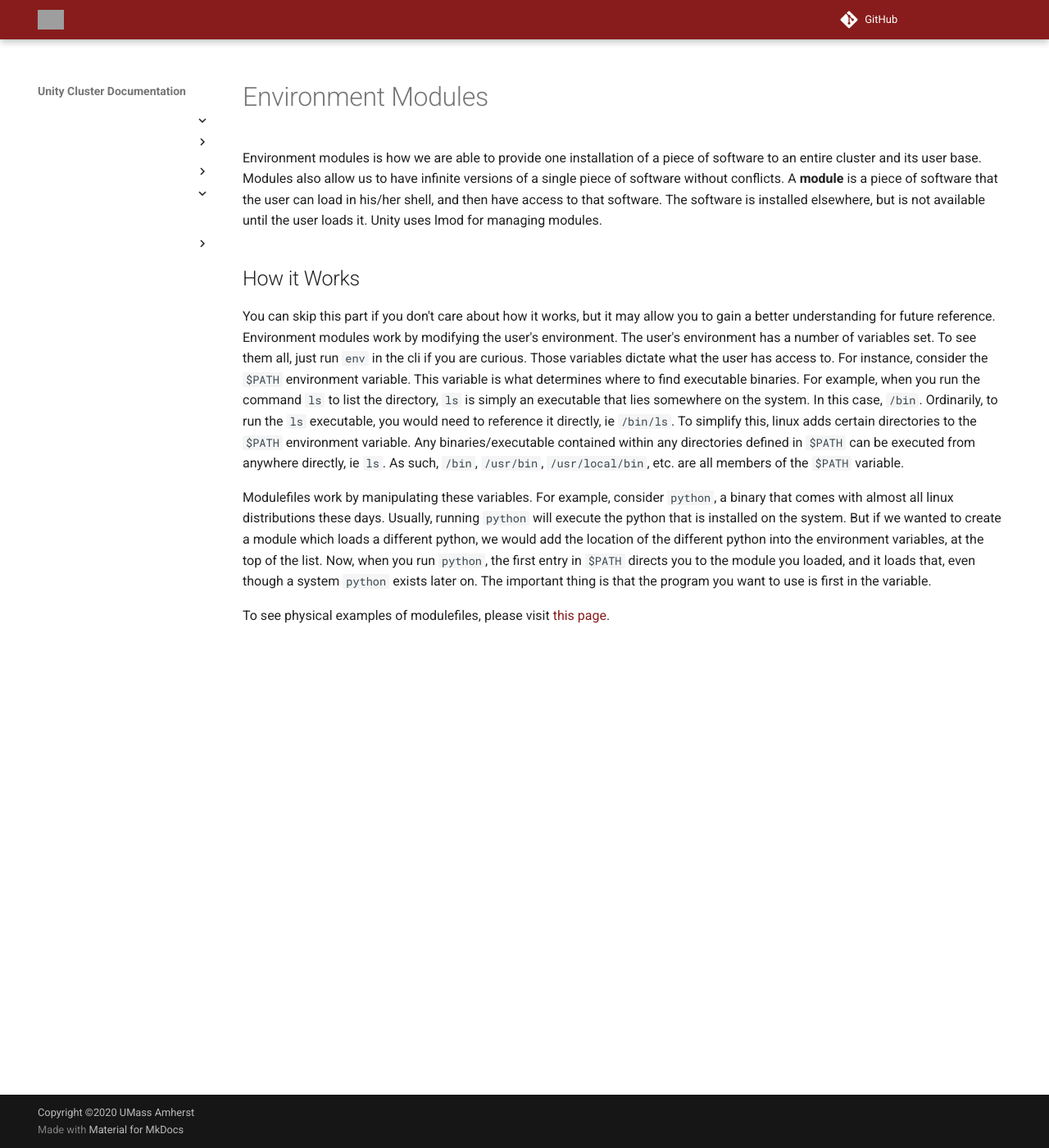
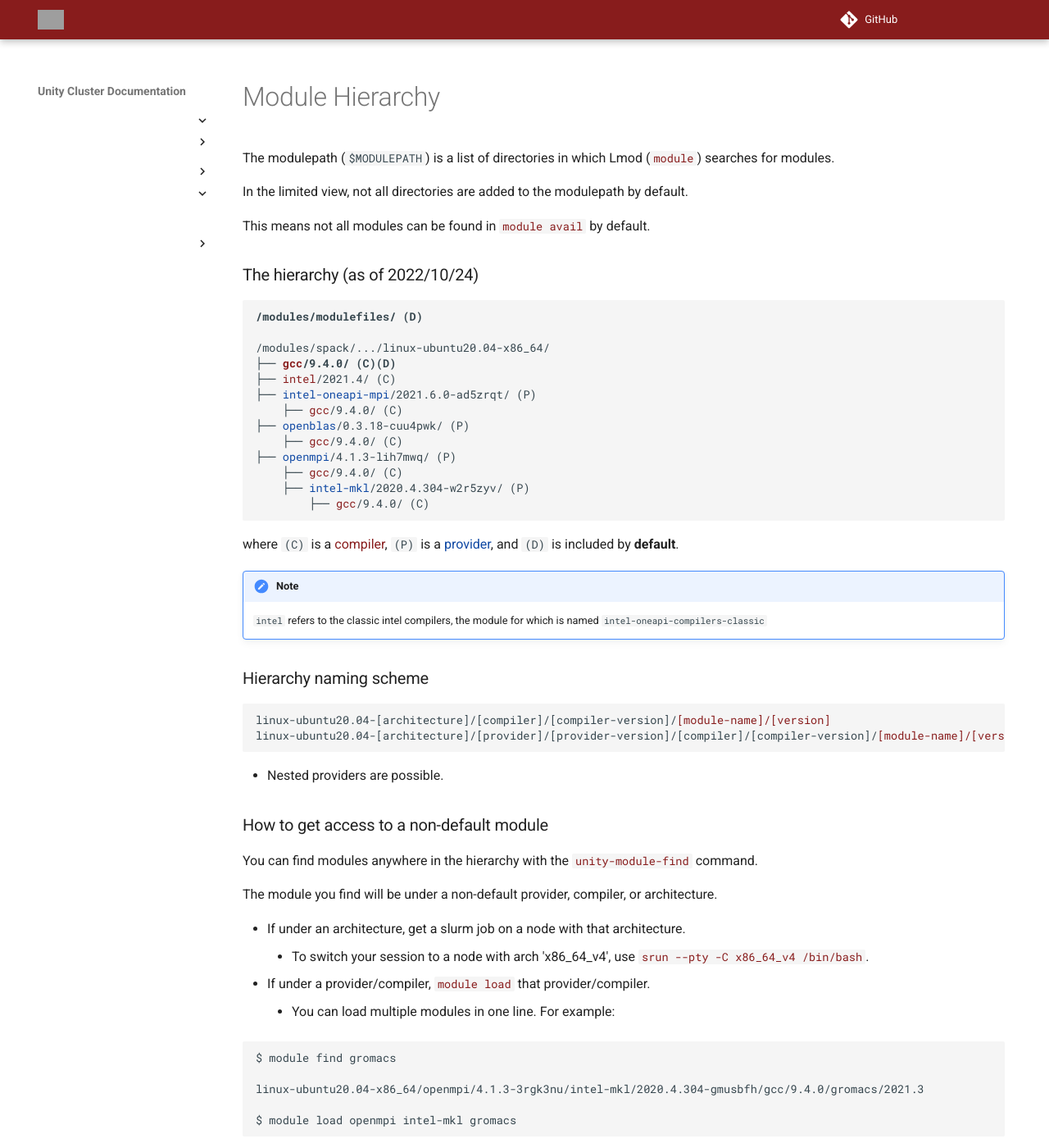
Before and after one commit to UMass-RC/unity-docs, an MkDocs documentation site: the page built from docs/modules/hierarchy.md, in a window 1280 px wide and 1400 px high. Shown: the whole window at 82% size. Built offline with MkDocs 1.6.1 and Material for MkDocs 9.7.7, drawn with Linux system fonts in a browser that asks for light colours; comment, search, counter and statistics services are not loaded; some of the changed text lies outside the part shown; grey boxes are pictures that could not be loaded.

Commit message:
add getting started > software > module hierarchy page

````diff
--- a/docs/extra.css
+++ b/docs/extra.css
@@ -13,3 +13,29 @@
 .md-sidebar--secondary {
   display: none !important;
 }
+
+/*
+html classes for colors that I invented
+to use them in code blocks, you must use html code blocks:
+    inline -> <code>
+    multiline -> <pre><code>
+*/
+.md-typeset red {
+  color: #881c1c !important
+}
+    .md-typeset red code {
+      color: #881c1c
+    }
+    .md-typeset red li {
+      color: #881c1c
+    }
+
+.md-typeset blue {
+  color: #0f48a3 !important
+}
+    .md-typeset blue code {
+      color: #0f48a3
+    }
+    .md-typeset blue li {
+      color: #0f48a3
+    }
--- a/docs/modules/hierarchy.md
+++ b/docs/modules/hierarchy.md
@@ -1,10 +1,58 @@
-# Environment Modules #
-Environment modules is how we are able to provide one installation of a piece of software to an entire cluster and its user base. Modules also allow us to have infinite versions of a single piece of software without conflicts. A **module** is a piece of software that the user can load in his/her shell, and then have access to that software. The software is installed elsewhere, but is not available until the user loads it. Unity uses lmod for managing modules.
+# Module Hierarchy #
 
-## How it Works ##
-You can skip this part if you don't care about how it works, but it may allow you to gain a better understanding for future reference.
-Environment modules work by modifying the user's environment. The user's environment has a number of variables set. To see them all, just run `env` in the cli if you are curious. Those variables dictate what the user has access to. For instance, consider the `$PATH` environment variable. This variable is what determines where to find executable binaries. For example, when you run the command `ls` to list the directory, `ls` is simply an executable that lies somewhere on the system. In this case, `/bin`. Ordinarily, to run the `ls` executable, you would need to reference it directly, ie `/bin/ls`. To simplify this, linux adds certain directories to the `$PATH` environment variable. Any binaries/executable contained within any directories defined in `$PATH` can be executed from anywhere directly, ie `ls`. As such, `/bin`, `/usr/bin`, `/usr/local/bin`, etc. are all members of the `$PATH` variable.
+The modulepath (`$MODULEPATH`) is a list of directories in which Lmod (<red>`module`</red>) searches for modules.
 
-Modulefiles work by manipulating these variables. For example, consider `python`, a binary that comes with almost all linux distributions these days. Usually, running `python` will execute the python that is installed on the system. But if we wanted to create a module which loads a different python, we would add the location of the different python into the environment variables, at the top of the list. Now, when you run `python`, the first entry in `$PATH` directs you to the module you loaded, and it loads that, even though a system `python` exists later on. The important thing is that the program you want to use is first in the variable.
+In the limited view, not all directories are added to the modulepath by default.
 
-To see physical examples of modulefiles, please visit [this page](modules/self.md).
+This means not all modules can be found in <red>`module avail`</red> by default.
+
+### The hierarchy (as of 2022/10/24) ###
+<pre><code><strong>/modules/modulefiles/ (D)</strong>
+
+/modules/spack/.../linux-ubuntu20.04-x86_64/
+├── <strong><red>gcc</red>/9.4.0/ (C)(D)</strong>
+├── <red>intel</red>/2021.4/ (C)
+├── <blue>intel-oneapi-mpi</blue>/2021.6.0-ad5zrqt/ (P)
+    ├── <red>gcc</red>/9.4.0/ (C)
+├── <blue>openblas</blue>/0.3.18-cuu4pwk/ (P)
+    ├── <red>gcc</red>/9.4.0/ (C)
+├── <blue>openmpi</blue>/4.1.3-lih7mwq/ (P)
+    ├── <red>gcc</red>/9.4.0/ (C)
+    ├── <blue>intel-mkl</blue>/2020.4.304-w2r5zyv/ (P)
+        ├── <red>gcc</red>/9.4.0/ (C)
+</code></pre>
+where `(C)` is a <red>compiler</red>, `(P)` is a <blue>provider</blue>, and `(D)` is included by <strong>default</strong>.
+
+!!!note
+    `intel` refers to the classic intel compilers, the module for which is named `intel-oneapi-compilers-classic`
+
+### Hierarchy naming scheme ###
+
+<pre><code>linux-ubuntu20.04-[architecture]/[compiler]/[compiler-version]/<red>[module-name]/[version]</red>
+linux-ubuntu20.04-[architecture]/[provider]/[provider-version]/[compiler]/[compiler-version]/<red>[module-name]/[version]</red>
+</code></pre>
+
+* Nested providers are possible.
+
+### How to get access to a non-default module ###
+You can find modules anywhere in the hierarchy with the <red>`unity-module-find`</red> command.
+
+The module you find will be under a non-default provider, compiler, or architecture.
+
+* If under an architecture, get a slurm job on a node with that architecture.
+    * To switch your session to a node with arch 'x86_64_v4', use <red>`srun --pty -C x86_64_v4 /bin/bash`</red>.
+* If under a provider/compiler, <red>`module load`</red> that provider/compiler.
+    * You can load multiple modules in one line. For example:
+```
+$ module find gromacs
+
+linux-ubuntu20.04-x86_64/openmpi/4.1.3-3rgk3nu/intel-mkl/2020.4.304-gmusbfh/gcc/9.4.0/gromacs/2021.3
+
+$ module load openmpi intel-mkl gromacs
+```
+
+
+### Learn more ###
+[https://lmod.readthedocs.io/en/latest/010_user.html#module-hierarchy](https://lmod.readthedocs.io/en/latest/010_user.html#module-hierarchy)
+
+[https://lmod.readthedocs.io/en/latest/080_hierarchy.html](https://lmod.readthedocs.io/en/latest/080_hierarchy.html)
````
